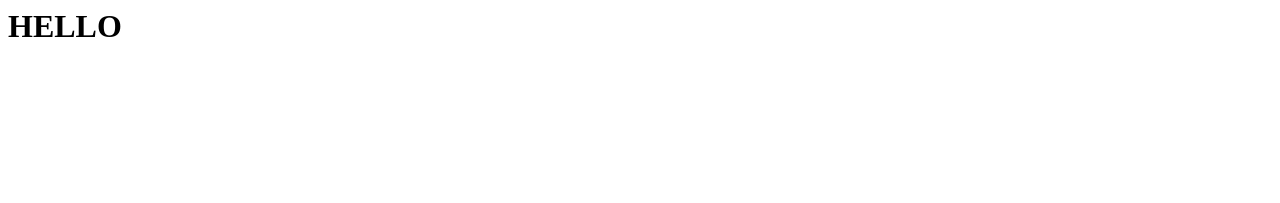
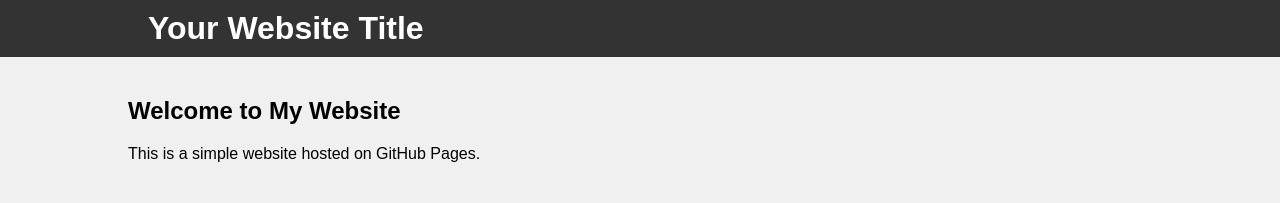
Before and after one commit to mrforgEstudios/allBatch_tools, a plain HTML site: page index.html in a window 1280 px wide. Drawn offline with Linux system fonts and the light colour scheme.

Commit message:
Update index.html

```diff
--- a/index.html
+++ b/index.html
@@ -1 +1,43 @@
-<h1>HELLO</h1>
+<!DOCTYPE html>
+<html>
+<head>
+    <title>Your Website Title</title>
+    <style>
+        body {
+            font-family: Arial, sans-serif;
+            margin: 0;
+            padding: 0;
+            background-color: #f0f0f0;
+        }
+        .container {
+            width: 80%;
+            margin: 0 auto;
+        }
+        header {
+            background-color: #333;
+            color: white;
+            padding: 10px 0;
+        }
+        header h1 {
+            margin: 0;
+            padding: 0 20px;
+        }
+        main {
+            padding: 20px 0;
+        }
+    </style>
+</head>
+<body>
+    <header>
+        <div class="container">
+            <h1>Your Website Title</h1>
+        </div>
+    </header>
+    <main>
+        <div class="container">
+            <h2>Welcome to My Website</h2>
+            <p>This is a simple website hosted on GitHub Pages.</p>
+        </div>
+    </main>
+</body>
+</html>
```
